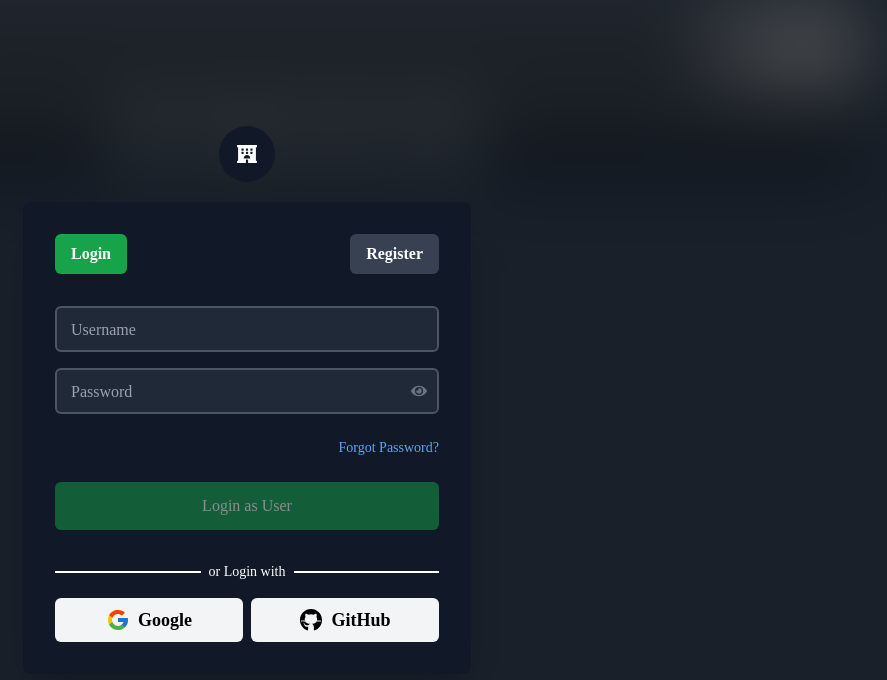
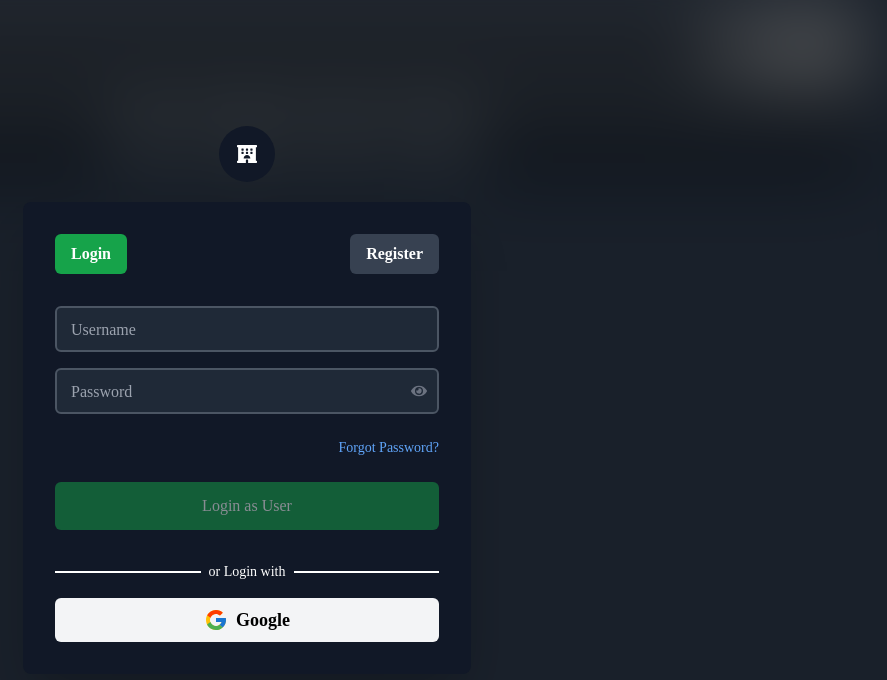
Before and after one commit to Kanish-Sk/Food-app-frontend, a React (Create React App) app: page /1/dishes in a window 1280 px wide. Shown: the top 680 px of the page, without its empty margins (393-1280 px from the left). Built offline with nearby package versions, Linux system fonts and the light colour scheme.

Commit message:
OAuth related changes

```diff
--- a/src/Auth/component/OAuth.js
+++ b/src/Auth/component/OAuth.js
@@ -12,12 +12,12 @@ const OAuth = () => {
     toast.success("Logged in through Google");
   };
 
-  const handleGitHub = () => {
-    setUsername("Github login");
-    setIsLogin(true);
-    setRole("user");
-    toast.success("Logged in through GitHub");
-  };
+  // const handleGitHub = () => {
+  //   setUsername("Github login");
+  //   setIsLogin(true);
+  //   setRole("user");
+  //   toast.success("Logged in through GitHub");
+  // };
 
   return (
     <div>
@@ -59,7 +59,7 @@ const OAuth = () => {
           </svg>
           <span className="text-lg font-semibold text-black">Google</span>
         </FormButton>
-        <FormButton
+        {/* <FormButton
           onClick={handleGitHub}
           className="w-full bg-gray-100 py-2 rounded-md hover:bg-gray-300 flex items-center justify-center"
         >
@@ -75,7 +75,7 @@ const OAuth = () => {
             <path d="M17.791,46.836C18.502,46.53,19,45.823,19,45v-5.4c0-0.197,0.016-0.402,0.041-0.61C19.027,38.994,19.014,38.997,19,39 c0,0-3,0-3.6,0c-1.5,0-2.8-0.6-3.4-1.8c-0.7-1.3-1-3.5-2.8-4.7C8.9,32.3,9.1,32,9.7,32c0.6,0.1,1.9,0.9,2.7,2c0.9,1.1,1.8,2,3.4,2 c2.487,0,3.82-0.125,4.622-0.555C21.356,34.056,22.649,33,24,33v-0.025c-5.668-0.182-9.289-2.066-10.975-4.975 c-3.665,0.042-6.856,0.405-8.677,0.707c-0.058-0.327-0.108-0.656-0.151-0.987c1.797-0.296,4.843-0.647,8.345-0.714 c-0.112-0.276-0.209-0.559-0.291-0.849c-3.511-0.178-6.541-0.039-8.187,0.097c-0.02-0.332-0.047-0.663-0.051-0.999 c1.649-0.135,4.597-0.27,8.018-0.111c-0.079-0.5-0.13-1.011-0.13-1.543c0-1.7,0.6-3.5,1.7-5c-0.5-1.7-1.2-5.3,0.2-6.6 c2.7,0,4.6,1.3,5.5,2.1C21,13.4,22.9,13,25,13s4,0.4,5.6,1.1c0.9-0.8,2.8-2.1,5.5-2.1c1.5,1.4,0.7,5,0.2,6.6c1.1,1.5,1.7,3.2,1.6,5 c0,0.484-0.045,0.951-0.11,1.409c3.499-0.172,6.527-0.034,8.204,0.102c-0.002,0.337-0.033,0.666-0.051,0.999 c-1.671-0.138-4.775-0.28-8.359-0.089c-0.089,0.336-0.197,0.663-0.325,0.98c3.546,0.046,6.665,0.389,8.548,0.689 c-0.043,0.332-0.093,0.661-0.151,0.987c-1.912-0.306-5.171-0.664-8.879-0.682C35.112,30.873,31.557,32.75,26,32.969V33 c2.6,0,5,3.9,5,6.6V45c0,0.823,0.498,1.53,1.209,1.836C41.37,43.804,48,35.164,48,25C48,12.318,37.683,2,25,2S2,12.318,2,25 C2,35.164,8.63,43.804,17.791,46.836z"></path>
           </svg>
           <span className="text-lg font-semibold text-black">GitHub</span>
-        </FormButton>
+        </FormButton> */}
       </div>
     </div>
   );
```
